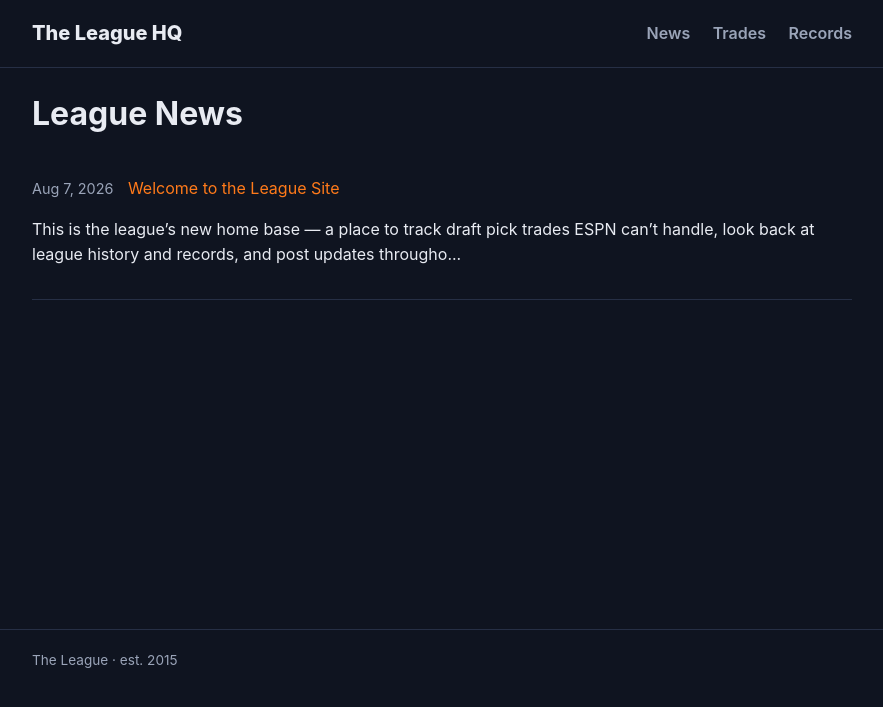
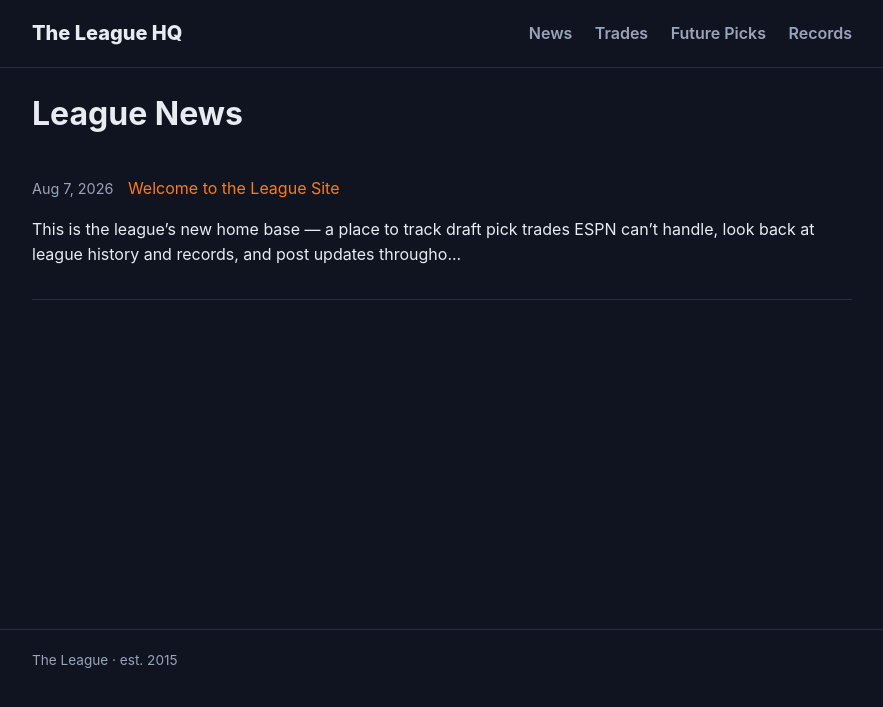
Before and after one commit to cullenhgn/D12-FFL-Website, a Jekyll site: the page built from index.md, in a window 1280 px wide. Shown: the top 707 px of the page, without its empty margins (198-1081 px from the left). Built offline with Jekyll 4.4.1, drawn with Linux system fonts in a browser that asks for light colours.

Commit message:
Add files via upload

```diff
--- a/_layouts/default.html
+++ b/_layouts/default.html
@@ -15,6 +15,7 @@
       <nav class="site-nav">
         <a href="{{ '/' | relative_url }}">News</a>
         <a href="{{ '/trades/' | relative_url }}">Trades</a>
+        <a href="{{ '/future-picks/' | relative_url }}">Future Picks</a>
         <a href="{{ '/records/' | relative_url }}">Records</a>
       </nav>
     </div>
```
